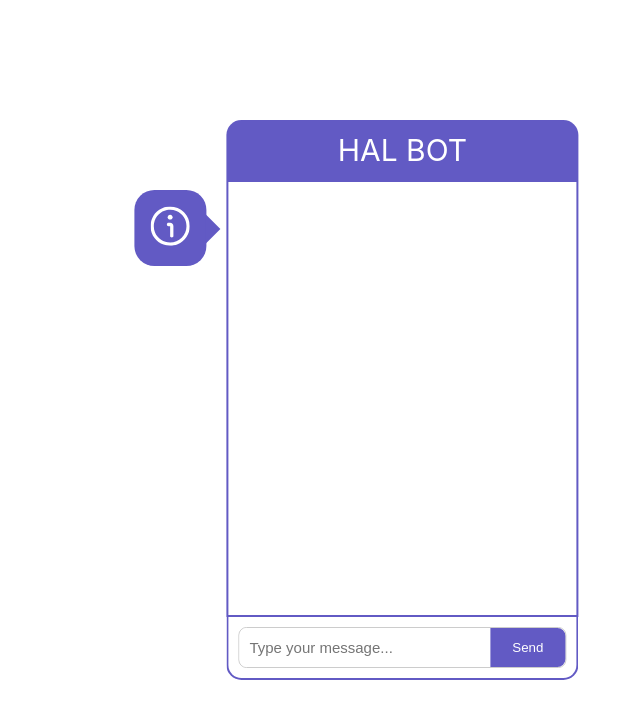
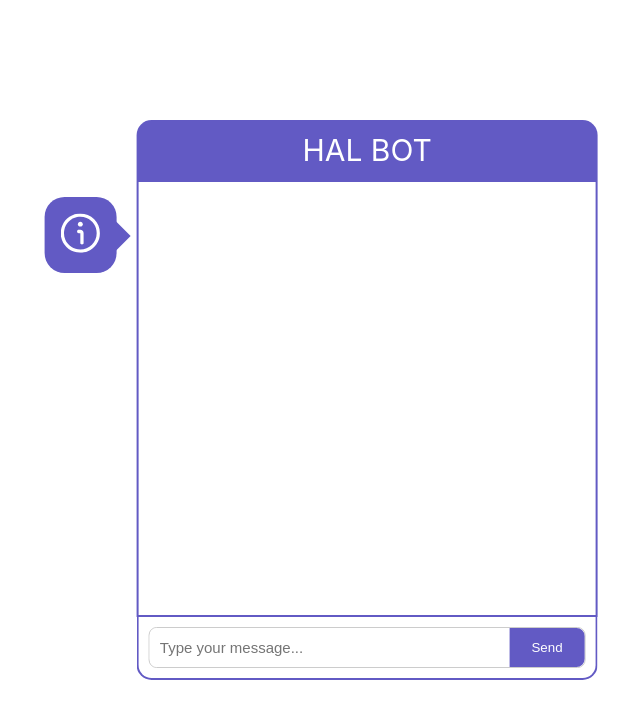
Before and after one commit to SumethD/halbot, a React (Create React App) app in the folder frontend/: page / in a window 1280 px wide. Shown: the top 718 px of the page, without its empty margins (260-900 px from the left). Built offline with nearby package versions, Linux system fonts and the light colour scheme.

Commit message:
fix white space

```diff
--- a/frontend/src/components/ChatInterface.css
+++ b/frontend/src/components/ChatInterface.css
@@ -9,13 +9,13 @@
     transform: translate(-70%, -50%);
     padding: 2.5%;
     height: 70%;
-    width: 55%;
+    width: 60%;
     justify-content: flex-end;
 }
 
 /* Chat whole */
 .chat-interface {
-    width: 50%;
+    width: 60%;
     display: flex;
     flex-direction: column;
     height: 100%;
@@ -45,6 +45,7 @@
 .user-message-container{
     /* padding = white space above user text */
     padding-top: 10px;
+    padding-bottom: 10px;
     display: flex;
     justify-content: flex-end;
 }
```
